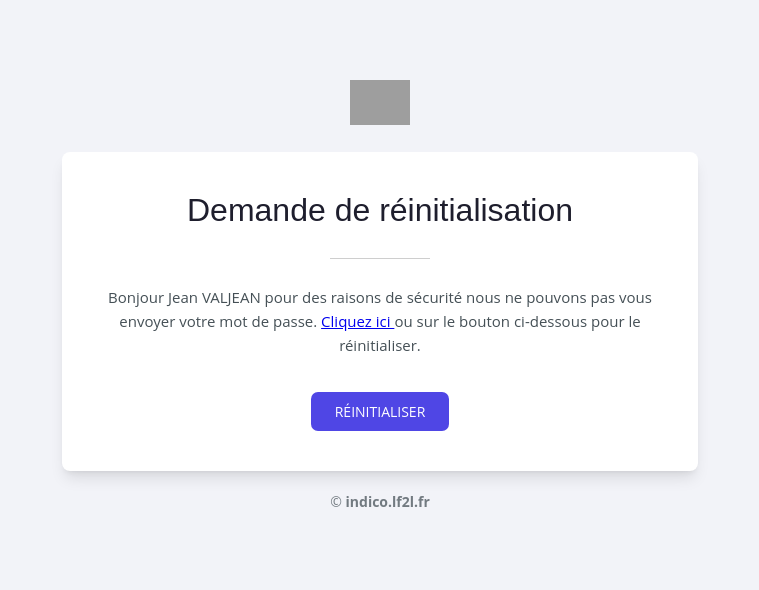
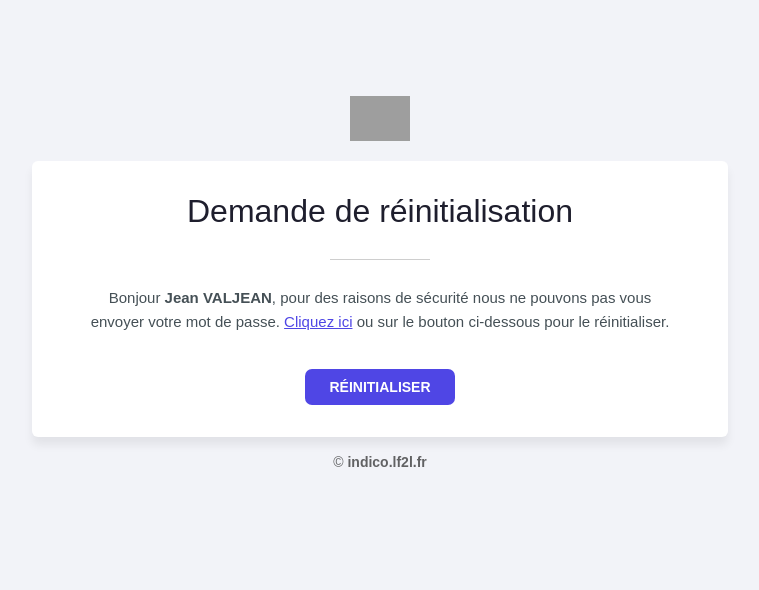
Before and after one commit to ERPI-UL/HELP-API, a FastAPI app: page /test in a window 1280 px wide. Shown: the top 590 px of the page, without its empty margins (260-1019 px from the left). Run offline with FastAPI, Linux system fonts and the light colour scheme; parts of the project's set-up code (start-up, migrations or seed data) failed here and were passed over; grey boxes are pictures that could not be loaded.

Commit message:
paul fixes mail's html

```diff
--- a/api/app/static/templates/reset.html
+++ b/api/app/static/templates/reset.html
@@ -2,85 +2,31 @@
 <html lang="fr">
 
 <head>
-    <meta content="text/html; charset=utf-8" http-equiv="Content-Type" />
-    <title>Indico Mot de passe</title>
-    <meta name="description" content="Reset Password Email Template.">
-    <style type="text/css">
-        a:hover {
-            text-decoration: underline !important;
-        }
-    </style>
+    <meta charset="utf-8">
+    <meta content="text/html" http-equiv="Content-Type"/>
+    <title>Indico - Réinitialisation de mot de passe</title>
+    <meta name="description" content="Indico - Reset Password Email">
 </head>
 
-<body marginheight="0" topmargin="0" marginwidth="0" style="margin: 0px; background-color: #f2f3f8;" leftmargin="0">
-    <!--100% body table-->
-    <table cellspacing="0" border="0" cellpadding="0" width="100%" bgcolor="#f2f3f8"
-        style="@import url(https://fonts.googleapis.com/css?family=Rubik:300,400,500,700|Open+Sans:300,400,600,700); font-family: 'Open Sans', sans-serif;">
-        <tr>
-            <td>
-                <table style="background-color: #f2f3f8; max-width:670px;  margin:0 auto;" width="100%" border="0"
-                    align="center" cellpadding="0" cellspacing="0">
-                    <tr>
-                        <td style="height:80px;">&nbsp;</td>
-                    </tr>
-                    <tr>
-                        <td style="text-align:center;">
+<body marginheight="0" topmargin="0" marginwidth="0" style="margin: 0px; background-color: #f2f3f8; font-family: Arial, Helvetica, sans-serif;" leftmargin="0">
+    <div style="display: flex; justify-content: center; padding: 6em 0px 1em 0px;">
         <a href="https://indico.lf2l.fr" title="logo" target="_blank">
             <img width="60" src="https://indico.lf2l.fr/assets/icon_full.c7f8a715.png" title="logo"
                 alt="logo">
         </a>
-                        </td>
-                    </tr>
-                    <tr>
-                        <td style="height:20px;">&nbsp;</td>
-                    </tr>
-                    <tr>
-                        <td>
-                            <table width="95%" border="0" align="center" cellpadding="0" cellspacing="0"
-                                style="max-width:670px;background:#fff; border-radius:0.5em; text-align:center;-webkit-box-shadow:0 10px 15px -3px rgb(0 0 0 / 0.1), 0 4px 6px -4px rgb(0 0 0 / 0.1); -moz-box-shadow:0 10px 15px -3px rgb(0 0 0 / 0.1), 0 4px 6px -4px rgb(0 0 0 / 0.1); box-shadow: 0 10px 15px -3px rgb(0 0 0 / 0.1), 0 4px 6px -4px rgb(0 0 0 / 0.1); ">
-                                <tr>
-                                    <td style="height:40px;">&nbsp;</td>
-                                </tr>
-                                <tr>
-                                    <td style="padding:0 35px;">
-                                        <h1
-                                            style="color:#1e1e2d; font-weight:500; margin:0;font-size:32px;font-family:'Rubik',sans-serif;">
-                                            Demande de réinitialisation</h1>
-                                        <span
-                                            style="display:inline-block; vertical-align:middle; margin:29px 0 26px; border-bottom:1px solid #cecece; width:100px;"></span>
+    </div>
+    <div style="margin: auto; width: 60vw; background-color: white; box-shadow: 0px 8px 10px #0001; border-radius: 6px; max-width: 600px; padding: 2em 3em; text-align: center;">
+        <h1 style="color:#1e1e2d; font-weight:500; margin:0;font-size:32px;font-family:'Rubik',sans-serif;">Demande de réinitialisation</h1>
+        <span style="display:inline-block; vertical-align:middle; margin:29px 0 26px; border-bottom:1px solid #cecece; width:100px;"></span>
         <p style="color:#455056; font-size:15px;line-height:24px; margin:0;">
-                                            Bonjour {{PRENOM}} {{NOM}} pour des raisons de sécurité nous ne pouvons pas vous envoyer votre mot de
-                                            passe.
-                                            <a href="{{URL}}">Cliquez ici </a> ou sur le bouton ci-dessous pour le
-                                            réinitialiser.
+            Bonjour <strong>{{PRENOM}} {{NOM}}</strong>, pour des raisons de sécurité nous ne pouvons pas vous envoyer votre mot de passe.
+            <a href="{{URL}}" style="color: #4F46E5;">Cliquez ici</a> ou sur le bouton ci-dessous pour le réinitialiser.
         </p>
-                                        <a href="{{URL}}"
-                                            style="background:#4F46E5;text-decoration:none !important; font-weight:500; margin-top:35px; color:#fff;text-transform:uppercase; font-size:14px;padding:10px 24px;display:inline-block;border-radius:0.5em;">réinitialiser</a>
-                                    </td>
-                                </tr>
-                                <tr>
-                                    <td style="height:40px;">&nbsp;</td>
-                                </tr>
-                            </table>
-                        </td>
-                    <tr>
-                        <td style="height:20px;">&nbsp;</td>
-                    </tr>
-                    <tr>
-                        <td style="text-align:center;">
-                            <p
-                                style="font-size:14px; color:rgba(69, 80, 86, 0.7411764705882353); line-height:18px; margin:0 0 0;">
-                                &copy; <strong>indico.lf2l.fr</strong></p>
-                        </td>
-                    </tr>
-                    <tr>
-                        <td style="height:80px;">&nbsp;</td>
-                    </tr>
-                </table>
-            </td>
-        </tr>
-    </table>
-    <!--/100% body table-->
+        <a href="{{URL}}" style="background:#4F46E5; text-decoration: none; font-weight: bold; margin-top: 35px; color:#fff; text-transform: uppercase; font-size: 14px; padding: 10px 24px; display: inline-block; border-radius: 0.5em;">réinitialiser</a>
+    </div>
+    <footer style="text-align: center; margin: 1em;">
+        <p style="font-size:14px; color:#0009; line-height :18px; margin: 0;">&copy; <strong>indico.lf2l.fr</strong></p>
+    </footer>
 </body>
 
 </html>
```
Lines whose indentation alone changed are shown as unchanged.
